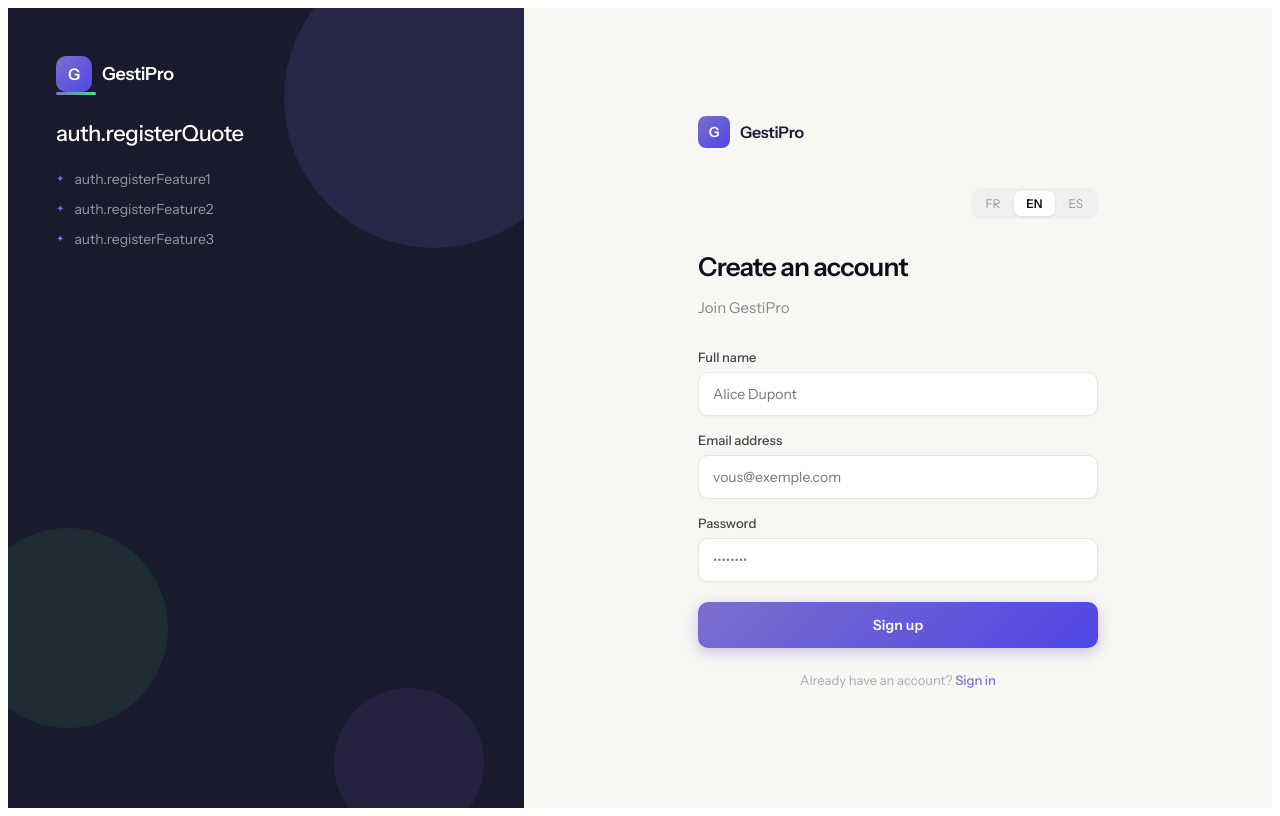
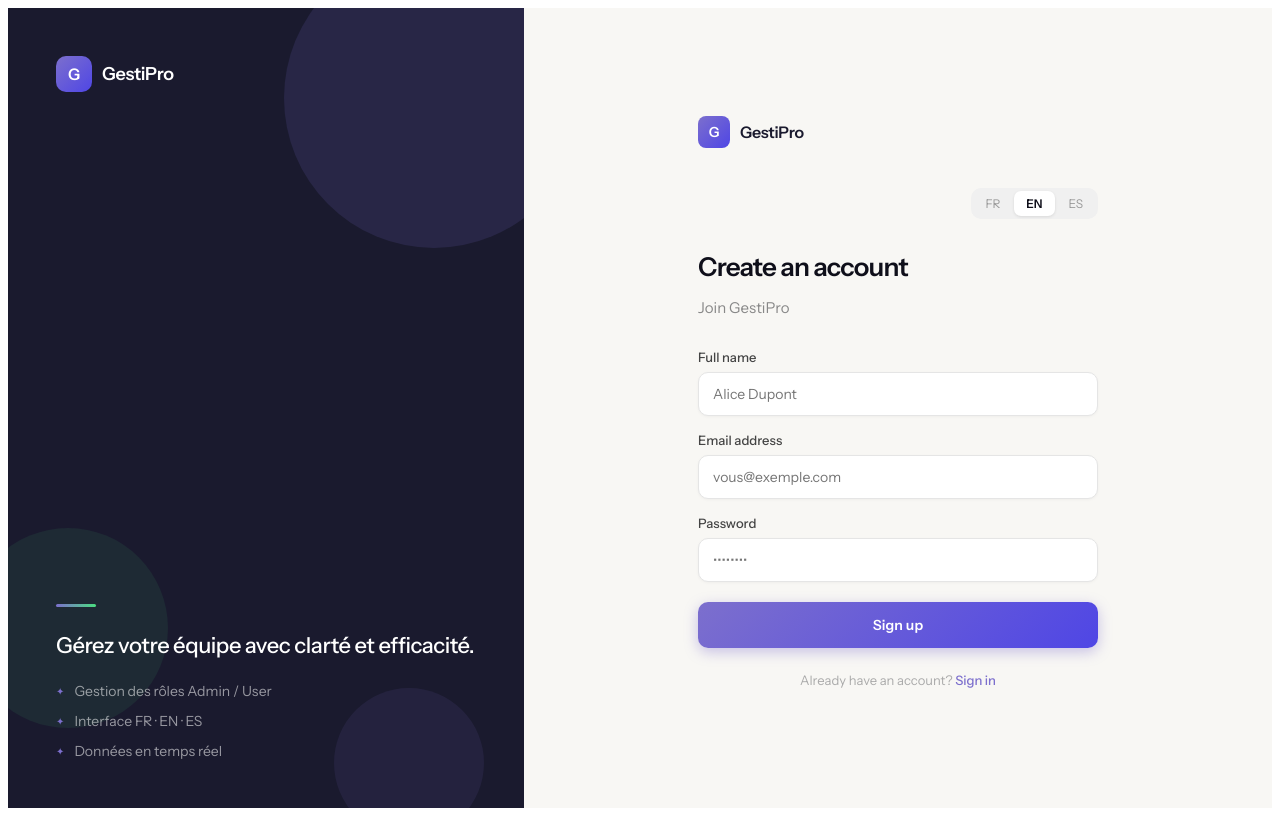
Before and after one commit to AdrianMalmierca/GestiPro, a Next.js app: page /en/register in a window 1280 px wide. Built offline with nearby package versions, Linux system fonts and the light colour scheme.

Commit message:
changed register

```diff
--- a/src/components/ui/RegisterForm.tsx
+++ b/src/components/ui/RegisterForm.tsx
@@ -61,17 +61,39 @@ export default function RegisterForm({locale, labels}: { locale: string; labels:
 
   return (
     <div style={{ minHeight: '100vh', display: 'flex', background: '#f8f7f4', fontFamily: "'Instrument Sans', sans-serif" }}>
+      {/*Left dashboard*/}
+      <div style={{
+        width: '420px',
+        background: '#1a1a2e',
+        display: 'flex',
+        flexDirection: 'column',
+        justifyContent: 'space-between',
+        padding: '48px',
+        position: 'relative',
+        overflow: 'hidden',
+        flexShrink: 0,
+      }}
+        className="hidden lg:flex"
+      >
+        {/*Circles*/}
+        <div style={{
+          position: 'absolute', top: '-60px', right: '-60px',
+          width: '300px', height: '300px', borderRadius: '50%',
+          background: 'rgba(124, 111, 205, 0.15)',
+        }} />
+        <div style={{
+          position: 'absolute', bottom: '80px', left: '-40px',
+          width: '200px', height: '200px', borderRadius: '50%',
+          background: 'rgba(74, 222, 128, 0.08)',
+        }} />
+        <div style={{
+          position: 'absolute', bottom: '-30px', right: '40px',
+          width: '150px', height: '150px', borderRadius: '50%',
+          background: 'rgba(124, 111, 205, 0.1)',
+        }} />
 
-      {/* Panel izquierdo */}
-      <div className="hidden lg:flex" style={{
-        width: '420px', background: '#1a1a2e',
-        flexDirection: 'column', justifyContent: 'space-between',
-        padding: '48px', position: 'relative', overflow: 'hidden', flexShrink: 0,
-      }}>
-        <div style={{ position: 'absolute', top: '-60px', right: '-60px', width: '300px', height: '300px', borderRadius: '50%', background: 'rgba(124, 111, 205, 0.15)' }} />
-        <div style={{ position: 'absolute', bottom: '80px', left: '-40px', width: '200px', height: '200px', borderRadius: '50%', background: 'rgba(74, 222, 128, 0.08)' }} />
-        <div style={{ position: 'absolute', bottom: '-30px', right: '40px', width: '150px', height: '150px', borderRadius: '50%', background: 'rgba(124, 111, 205, 0.1)' }} />
-
+        {/* Logo */}
+        <div>
           <div style={{ display: 'flex', alignItems: 'center', gap: '10px' }}>
             <div style={{
               width: '36px', height: '36px', borderRadius: '10px',
@@ -79,19 +101,34 @@ export default function RegisterForm({locale, labels}: { locale: string; labels:
               display: 'flex', alignItems: 'center', justifyContent: 'center',
               fontSize: '16px', fontWeight: 700, color: '#fff',
             }}>G</div>
-          <span style={{ fontSize: '18px', fontWeight: 600, color: '#fff', letterSpacing: '-0.02em' }}>GestiPro</span>
+            <span style={{ fontSize: '18px', fontWeight: 600, color: '#fff', letterSpacing: '-0.02em' }}>
+              GestiPro
+            </span>
+          </div>
         </div>
 
+        {/* Quote */}
         <div style={{ position: 'relative', zIndex: 1 }}>
-          <div style={{ width: '40px', height: '3px', borderRadius: '2px', background: 'linear-gradient(90deg, #7c6fcd, #4ade80)', marginBottom: '24px' }} />
-          <p style={{ fontSize: '22px', fontWeight: 500, color: '#fff', lineHeight: 1.4, letterSpacing: '-0.02em', marginBottom: '20px' }}>
-            {labels.quote}
+          <div style={{
+            width: '40px', height: '3px', borderRadius: '2px',
+            background: 'linear-gradient(90deg, #7c6fcd, #4ade80)',
+            marginBottom: '24px',
+          }} />
+          <p style={{
+            fontSize: '22px', fontWeight: 500, color: '#fff',
+            lineHeight: 1.4, letterSpacing: '-0.02em', marginBottom: '20px',
+          }}>
+            Gérez votre équipe avec clarté et efficacité.
           </p>
           <div style={{ display: 'flex', flexDirection: 'column', gap: '12px' }}>
-            {labels.features.map((text, i) => (
+            {[
+              { icon: '✦', text: 'Gestion des rôles Admin / User' },
+              { icon: '✦', text: 'Interface FR · EN · ES' },
+              { icon: '✦', text: 'Données en temps réel' },
+            ].map((item, i) => (
               <div key={i} style={{ display: 'flex', alignItems: 'center', gap: '10px' }}>
-                <span style={{ color: '#7c6fcd', fontSize: '10px' }}>✦</span>
-                <span style={{ fontSize: '14px', color: 'rgba(255,255,255,0.55)' }}>{text}</span>
+                <span style={{ color: '#7c6fcd', fontSize: '10px' }}>{item.icon}</span>
+                <span style={{ fontSize: '14px', color: 'rgba(255,255,255,0.55)' }}>{item.text}</span>
               </div>
             ))}
           </div>
```
Lines whose indentation alone changed are shown as unchanged.
